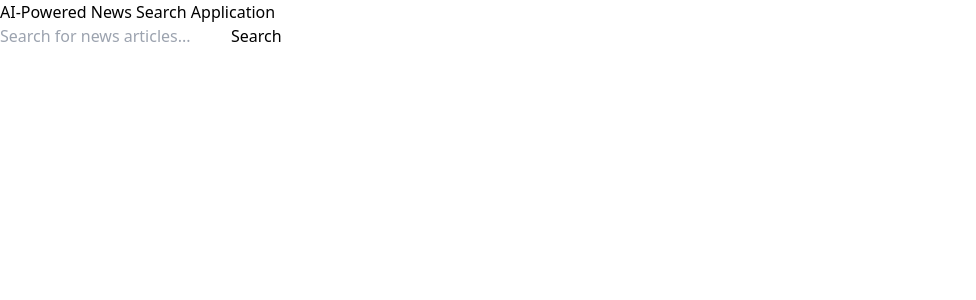
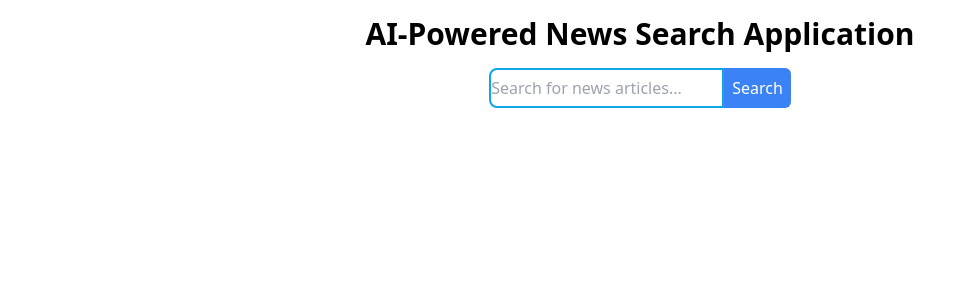
Before and after one commit to praveenprk/interview-task-news-app-summarizer, a React (Create React App) app in the folder client/: page / in a window 1280 px wide. Shown: the top 300 px of the page, without its empty margins (0-976 px from the left). Built offline with nearby package versions, Linux system fonts and the light colour scheme.

Commit message:
add styling to search bar

```diff
--- a/client/src/components/SearchBar.jsx
+++ b/client/src/components/SearchBar.jsx
@@ -9,14 +9,15 @@ const SearchBar = ({ onSearch }) => {
   };
 
   return (
-    <form onSubmit={handleSubmit}>
+    <form onSubmit={handleSubmit} className="flex justify-center mb-4">
       <input
+        className='border-solid border-2 border-sky-500 rounded-l-lg'
         type="text"
         value={keyword}
         onChange={(e) => setKeyword(e.target.value)}
         placeholder="Search for news articles..."
       />
-      <button type="submit">Search</button>
+      <button className="p-2 bg-blue-500 text-white rounded-r-md hover:bg-blue-700" type="submit">Search</button>
     </form>
   );
 };
--- a/client/src/index.js
+++ b/client/src/index.js
@@ -1,7 +1,7 @@
-import './index.css';
 import React from 'react';
 import ReactDOM from 'react-dom/client';
 import App from './App';
+import './index.css';
 
 const root = ReactDOM.createRoot(document.getElementById('root'));
 root.render(
--- a/client/tailwind.config.js
+++ b/client/tailwind.config.js
@@ -1,6 +1,8 @@
 /** @type {import('tailwindcss').Config} */
 module.exports = {
-  content: [],
+  content: [
+    "./src/**/*.{js,jsx,ts,tsx}",
+  ],
   theme: {
     extend: {},
   },
```
